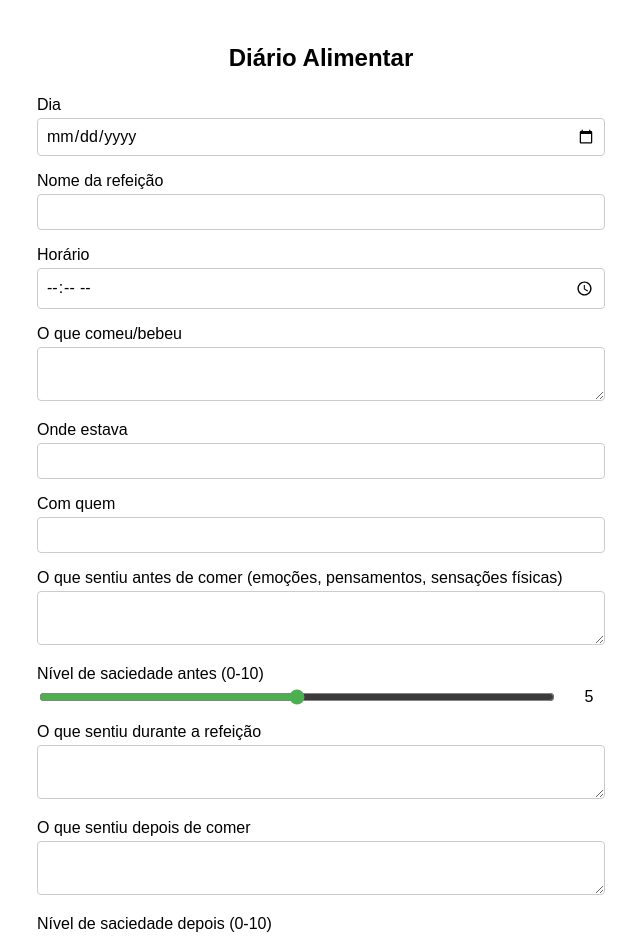
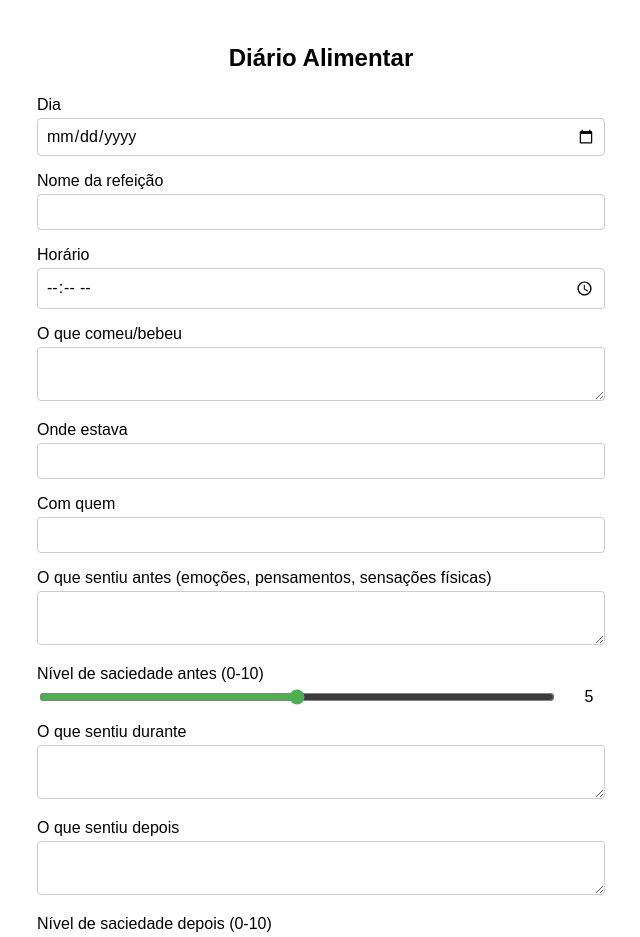
Before and after one commit to luizgpa/diario_alimentar, a Vue app: page / in a window 1280 px wide. Shown: the top 937 px of the page, without its empty margins (319-959 px from the left). Built offline with nearby package versions, Linux system fonts and the light colour scheme.

Commit message:
Add vue-i18n with shared translation keys for form and PDF

```diff
--- a/package.json
+++ b/package.json
@@ -17,7 +17,8 @@
   },
   "dependencies": {
     "jspdf": "^4.2.1",
-    "vue": "^3.5.30"
+    "vue": "^3.5.30",
+    "vue-i18n": "^11.3.0"
   },
   "devDependencies": {
     "@tsconfig/node24": "^24.0.4",
--- a/src/components/MealEntryForm.vue
+++ b/src/components/MealEntryForm.vue
@@ -1,7 +1,10 @@
 <script setup lang="ts">
 import { reactive } from 'vue'
+import { useI18n } from 'vue-i18n'
 import type { MealEntry } from '@/types/MealEntry'
 import { generateMealPdf, sharePdf } from '@/utils/generateMealPdf'
+
+const { t } = useI18n()
 
 const form = reactive<MealEntry>({
   day: '',
@@ -40,47 +43,49 @@ async function handleSubmit() {
 
 <template>
   <form class="meal-form" @submit.prevent="handleSubmit">
-    <h2>Diário Alimentar</h2>
+    <h2>{{ t('form.title') }}</h2>
 
     <div class="form-group">
-      <label for="day">Dia</label>
+      <label for="day">{{ t('form.fields.day') }}</label>
       <input id="day" v-model="form.day" type="date" required />
     </div>
 
     <div class="form-group">
-      <label for="mealName">Nome da refeição</label>
+      <label for="mealName">{{ t('form.fields.mealName') }}</label>
       <input id="mealName" v-model="form.mealName" type="text" required />
     </div>
 
     <div class="form-group">
-      <label for="time">Horário</label>
+      <label for="time">{{ t('form.fields.time') }}</label>
       <input id="time" v-model="form.time" type="time" lang="pt-BR" required />
     </div>
 
     <div class="form-group">
-      <label for="whatConsumed">O que comeu/bebeu</label>
+      <label for="whatConsumed">{{ t('form.fields.whatConsumed') }}</label>
       <textarea id="whatConsumed" v-model="form.whatConsumed" rows="2" required></textarea>
     </div>
 
     <div class="form-group">
-      <label for="whereWas">Onde estava</label>
+      <label for="whereWas">{{ t('form.fields.whereWas') }}</label>
       <input id="whereWas" v-model="form.whereWas" type="text" />
     </div>
 
     <div class="form-group">
-      <label for="withWho">Com quem</label>
+      <label for="withWho">{{ t('form.fields.withWho') }}</label>
       <input id="withWho" v-model="form.withWho" type="text" />
     </div>
 
     <div class="form-group">
       <label for="feelingBefore"
-        >O que sentiu antes de comer (emoções, pensamentos, sensações físicas)</label
+        >{{ t('form.fields.feelingBefore') }} ({{ t('form.fields.feelingBeforeHint') }})</label
       >
       <textarea id="feelingBefore" v-model="form.feelingBefore" rows="2"></textarea>
     </div>
 
     <div class="form-group">
-      <label for="satietyLevelBefore">Nível de saciedade antes (0-10)</label>
+      <label for="satietyLevelBefore"
+        >{{ t('form.fields.satietyLevelBefore') }} {{ t('form.fields.satietyLevelRange') }}</label
+      >
       <div class="range-container">
         <input
           id="satietyLevelBefore"
@@ -94,17 +99,19 @@ async function handleSubmit() {
     </div>
 
     <div class="form-group">
-      <label for="feelingDuring">O que sentiu durante a refeição</label>
+      <label for="feelingDuring">{{ t('form.fields.feelingDuring') }}</label>
       <textarea id="feelingDuring" v-model="form.feelingDuring" rows="2"></textarea>
     </div>
 
     <div class="form-group">
-      <label for="feelingAfter">O que sentiu depois de comer</label>
+      <label for="feelingAfter">{{ t('form.fields.feelingAfter') }}</label>
       <textarea id="feelingAfter" v-model="form.feelingAfter" rows="2"></textarea>
     </div>
 
     <div class="form-group">
-      <label for="satietyLevelAfter">Nível de saciedade depois (0-10)</label>
+      <label for="satietyLevelAfter"
+        >{{ t('form.fields.satietyLevelAfter') }} {{ t('form.fields.satietyLevelRange') }}</label
+      >
       <div class="range-container">
         <input
           id="satietyLevelAfter"
@@ -118,16 +125,16 @@ async function handleSubmit() {
     </div>
 
     <div class="form-group">
-      <label for="notes">Anotações</label>
+      <label for="notes">{{ t('form.fields.notes') }}</label>
       <textarea id="notes" v-model="form.notes" rows="3"></textarea>
     </div>
 
-    <button type="submit">Gerar PDF</button>
+    <button type="submit">{{ t('form.submit') }}</button>
 
     <p class="github-link">
-      <a href="https://github.com/luizgpa/diario_alimentar" target="_blank" rel="noopener"
-        >Ver no GitHub</a
-      >
+      <a href="https://github.com/luizgpa/diario_alimentar" target="_blank" rel="noopener">{{
+        t('form.githubLink')
+      }}</a>
     </p>
   </form>
 </template>
--- /dev/null
+++ b/src/i18n/index.ts
@@ -0,0 +1,15 @@
+import { createI18n } from 'vue-i18n'
+import ptBR from '@/locales/pt-BR.json'
+import en from '@/locales/en.json'
+
+export const i18n = createI18n({
+  legacy: false,
+  locale: 'pt-BR',
+  fallbackLocale: 'en',
+  messages: {
+    'pt-BR': ptBR,
+    en,
+  },
+})
+
+export type MessageSchema = typeof ptBR
--- /dev/null
+++ b/src/locales/en.json
@@ -0,0 +1,27 @@
+{
+  "form": {
+    "title": "Food Diary",
+    "fields": {
+      "day": "Day",
+      "mealName": "Meal name",
+      "time": "Time",
+      "whatConsumed": "What you ate/drank",
+      "whereWas": "Where you were",
+      "withWho": "With whom",
+      "feelingBefore": "What you felt before",
+      "feelingBeforeHint": "emotions, thoughts, physical sensations",
+      "satietyLevelBefore": "Satiety level before",
+      "satietyLevelRange": "(0-10)",
+      "feelingDuring": "What you felt during",
+      "feelingAfter": "What you felt after",
+      "satietyLevelAfter": "Satiety level after",
+      "notes": "Notes"
+    },
+    "submit": "Generate PDF",
+    "githubLink": "View on GitHub"
+  },
+  "pdf": {
+    "title": "Food Diary",
+    "filenamePrefix": "food-diary"
+  }
+}
--- /dev/null
+++ b/src/locales/pt-BR.json
@@ -0,0 +1,27 @@
+{
+  "form": {
+    "title": "Diário Alimentar",
+    "fields": {
+      "day": "Dia",
+      "mealName": "Nome da refeição",
+      "time": "Horário",
+      "whatConsumed": "O que comeu/bebeu",
+      "whereWas": "Onde estava",
+      "withWho": "Com quem",
+      "feelingBefore": "O que sentiu antes",
+      "feelingBeforeHint": "emoções, pensamentos, sensações físicas",
+      "satietyLevelBefore": "Nível de saciedade antes",
+      "satietyLevelRange": "(0-10)",
+      "feelingDuring": "O que sentiu durante",
+      "feelingAfter": "O que sentiu depois",
+      "satietyLevelAfter": "Nível de saciedade depois",
+      "notes": "Anotações"
+    },
+    "submit": "Gerar PDF",
+    "githubLink": "Ver no GitHub"
+  },
+  "pdf": {
+    "title": "Diário Alimentar",
+    "filenamePrefix": "diario-alimentar"
+  }
+}
--- a/src/main.ts
+++ b/src/main.ts
@@ -1,4 +1,5 @@
 import { createApp } from 'vue'
 import App from './App.vue'
+import { i18n } from './i18n'
 
-createApp(App).mount('#app')
+createApp(App).use(i18n).mount('#app')
--- a/src/utils/generateMealPdf.ts
+++ b/src/utils/generateMealPdf.ts
@@ -1,5 +1,8 @@
 import { jsPDF } from 'jspdf'
+import { i18n } from '@/i18n'
 import type { MealEntry } from '@/types/MealEntry'
+
+const t = i18n.global.t.bind(i18n.global)
 
 export function generateMealPdf(entry: MealEntry): jsPDF {
   const doc = new jsPDF()
@@ -31,7 +34,7 @@ export function generateMealPdf(entry: MealEntry): jsPDF {
 
   doc.setFontSize(16)
   doc.setFont('helvetica', 'bold')
-  doc.text('Diário Alimentar', margin, y)
+  doc.text(t('pdf.title'), margin, y)
   y += lineHeight
   addDateTime(formatDate(entry.day), entry.time, entry.mealName)
 
@@ -39,15 +42,15 @@ export function generateMealPdf(entry: MealEntry): jsPDF {
   doc.line(margin, y, pageWidth - margin, y)
   y += lineHeight
 
-  addLabel('O que comeu/bebeu', entry.whatConsumed || '-')
-  addLabel('Onde estava', entry.whereWas || '-')
-  addLabel('Com quem', entry.withWho || '-')
-  addLabel('O que sentiu antes', entry.feelingBefore || '-')
-  addLabel('Nível de saciedade antes', `${entry.satietyLevelBefore}/10`)
-  addLabel('O que sentiu durante', entry.feelingDuring || '-')
-  addLabel('O que sentiu depois', entry.feelingAfter || '-')
-  addLabel('Nível de saciedade depois', `${entry.satietyLevelAfter}/10`)
-  addLabel('Anotações', entry.notes || '-')
+  addLabel(t('form.fields.whatConsumed'), entry.whatConsumed || '-')
+  addLabel(t('form.fields.whereWas'), entry.whereWas || '-')
+  addLabel(t('form.fields.withWho'), entry.withWho || '-')
+  addLabel(t('form.fields.feelingBefore'), entry.feelingBefore || '-')
+  addLabel(t('form.fields.satietyLevelBefore'), `${entry.satietyLevelBefore}/10`)
+  addLabel(t('form.fields.feelingDuring'), entry.feelingDuring || '-')
+  addLabel(t('form.fields.feelingAfter'), entry.feelingAfter || '-')
+  addLabel(t('form.fields.satietyLevelAfter'), `${entry.satietyLevelAfter}/10`)
+  addLabel(t('form.fields.notes'), entry.notes || '-')
 
   return doc
 }
@@ -79,5 +82,5 @@ export async function sharePdf(doc: jsPDF, entry: MealEntry): Promise<boolean> {
 function getFileName(day: string, time: string): string {
   const datePart = day.replace(/-/g, '')
   const timePart = time.replace(':', '')
-  return `diario-alimentar-${datePart}-${timePart}.pdf`
+  return `${t('pdf.filenamePrefix')}-${datePart}-${timePart}.pdf`
 }
```
Also changed, not shown: 1 other file (tests, documents, lock files or other folders).
